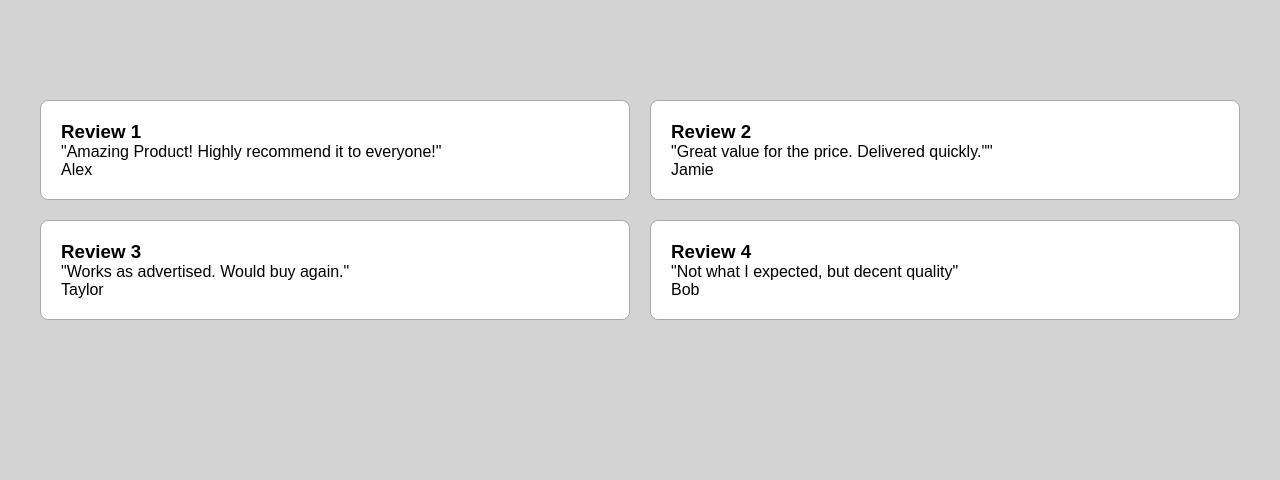
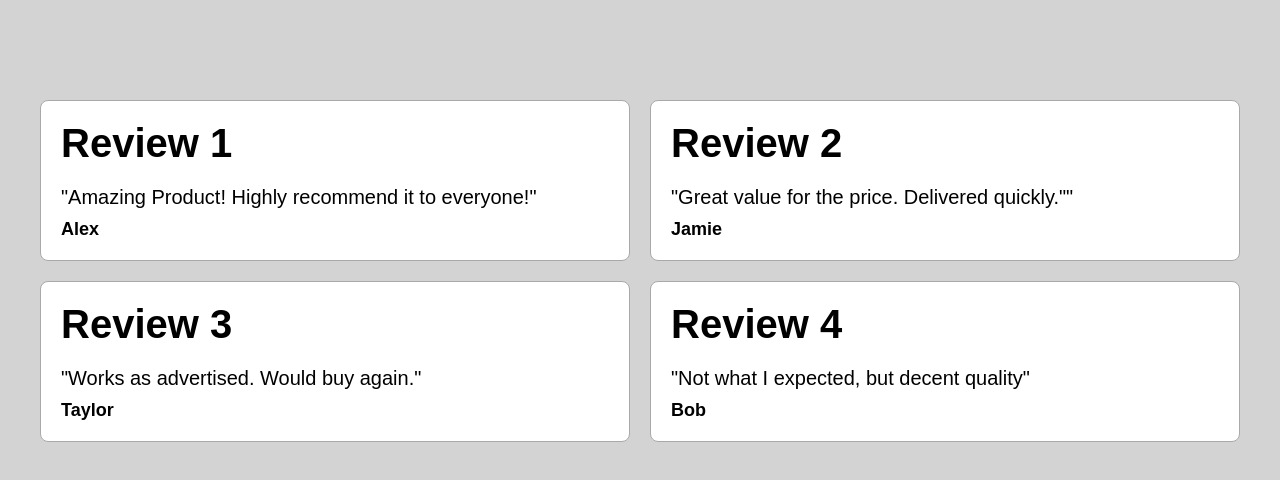
Before and after one commit to lengleman-spec/reviews-grid, a plain HTML site: page index.html in a window 1280 px wide. Drawn offline with Linux system fonts and the light colour scheme.

Commit message:
Add font rules for cards

```diff
--- a/styles.css
+++ b/styles.css
@@ -23,3 +23,19 @@ body {
   border: 1px solid darkgray;
   border-radius: 8px;
 }
+
+.review-heading {
+  font-size: 40px;
+  font-weight: 700;
+  margin-bottom: 20px;
+}
+
+.review-text {
+  font-size: 20px;
+  margin-bottom: 10px;
+}
+
+.review-person {
+  font-size: 18px;
+  font-weight: 700;
+}
```
